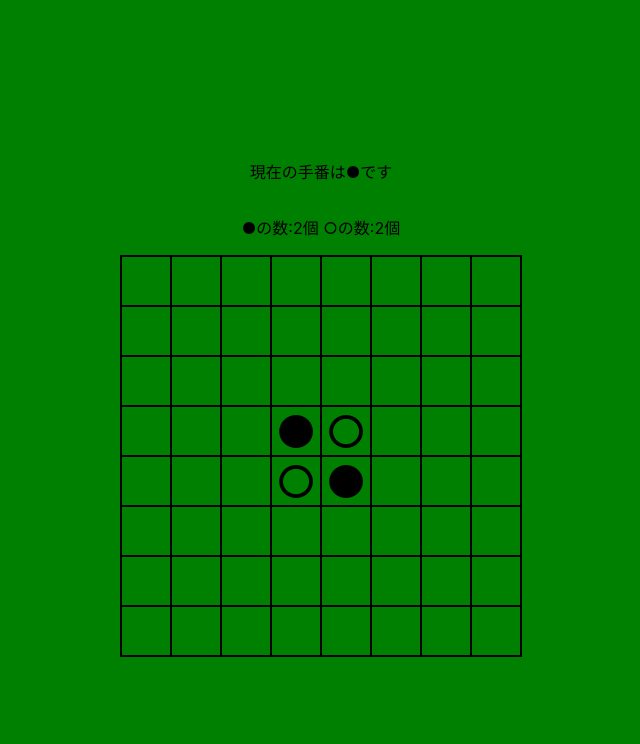
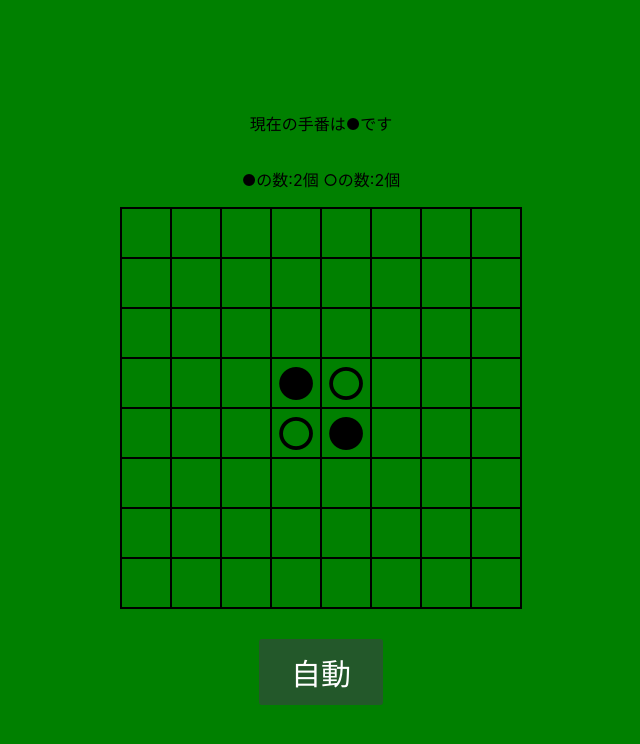
Before and after one commit to dym330/othello, a React (Create React App) app: page /othello in a window 1280 px wide. Shown: the top 744 px of the page, without its empty margins (319-959 px from the left). Built offline with nearby package versions, Linux system fonts and the light colour scheme.

Commit message:
[add] 自動機能

```diff
--- a/src/containers/Othellos.jsx
+++ b/src/containers/Othellos.jsx
@@ -5,7 +5,7 @@ import styled from 'styled-components';
 import { OthelloSquare } from '../components/OthelloSquare'
 
 // constants
-import { COLORS } from '../style_constants'
+import { COLORS, FONT_SIZE } from '../style_constants'
 
 const MainWrapper = styled.div`
   height: 100vh;
@@ -22,6 +22,23 @@ const BoardWrapper = styled.div`
   border: 1px solid black;
   display: flex;
   flex-wrap: wrap;
+`;
+
+const AutoButton = styled.button`
+  display: inline-block;
+  padding: 0.3em 1em;
+  text-decoration: none;
+  color: white;
+  background-color: #23582a;
+  border: solid 2px #23582a;
+  border-radius: 3px;
+  transition: .4s;
+  margin-top: 30px;
+  font-size: ${ FONT_SIZE.MAIN_BUTTON };
+  &:hover {
+    background: #2d7236;
+    color: white;
+  }
 `;
 
 
@@ -79,6 +96,22 @@ export const Othellos = () => {
     }
     setEndState(0);
     setGameState(!gameState);
+  }
+
+  //ランダムで指してくれる
+  const autoPiecePlacement = () => {
+    const checkArray = piecesCountString("");
+    if (checkArray.length === 0){
+      return;
+    }
+    let placeToPutPiecesArray = [];
+    checkArray.forEach((check) => {
+      if (checkReturn(check).length > 1) {
+        placeToPutPiecesArray.push(check);
+      }
+    })
+    const randamSelect = placeToPutPiecesArray[Math.floor(Math.random() * placeToPutPiecesArray.length)];
+    squareClick(randamSelect);
   }
 
   // 検査対象が駒を配置していい場所かの確認
@@ -210,6 +243,7 @@ export const Othellos = () => {
             )
           }
         </BoardWrapper>
+        <AutoButton onClick={() => autoPiecePlacement()}>自動</AutoButton>
       </MainWrapper>
     </React.Fragment>
   )
```
